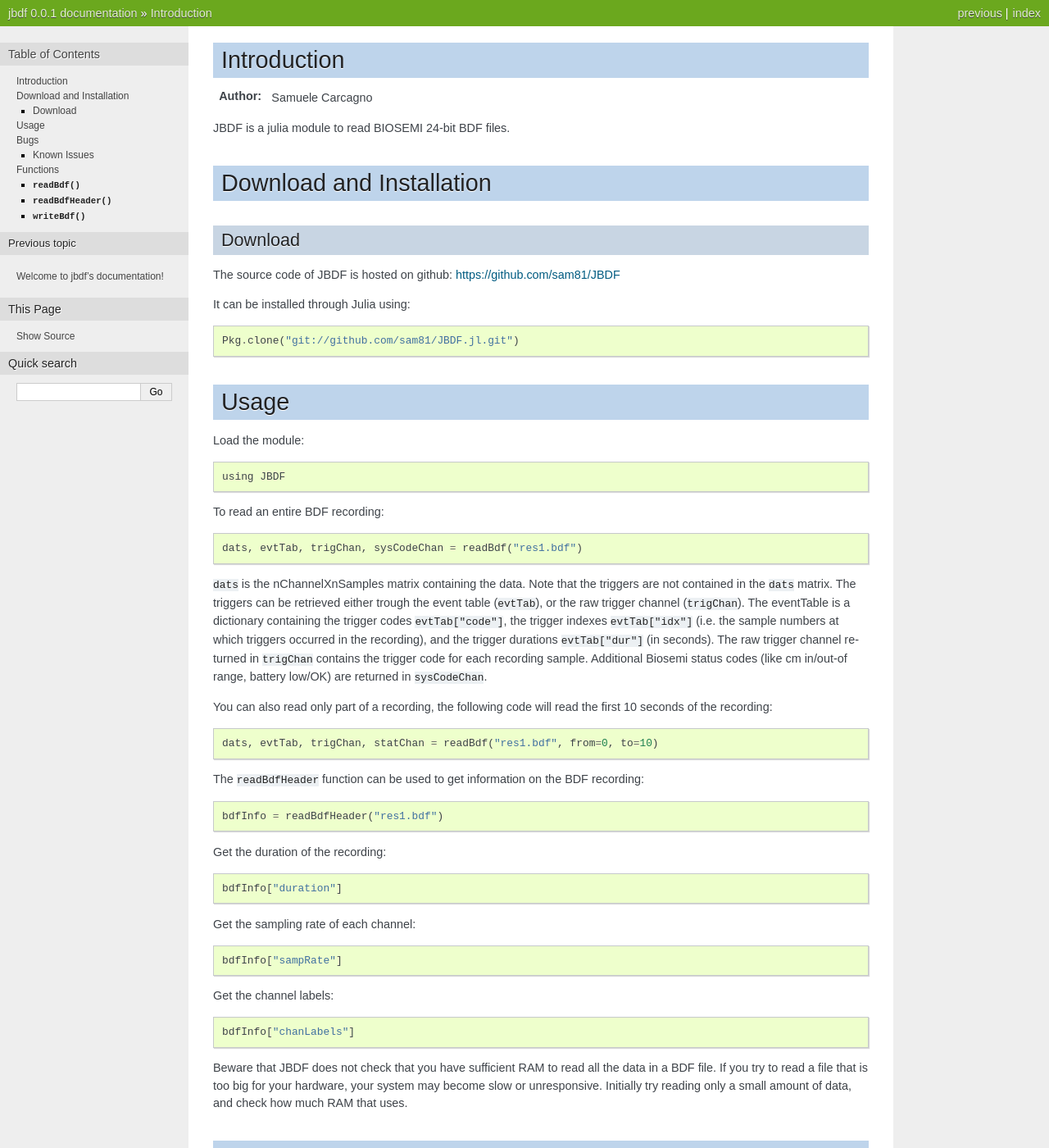
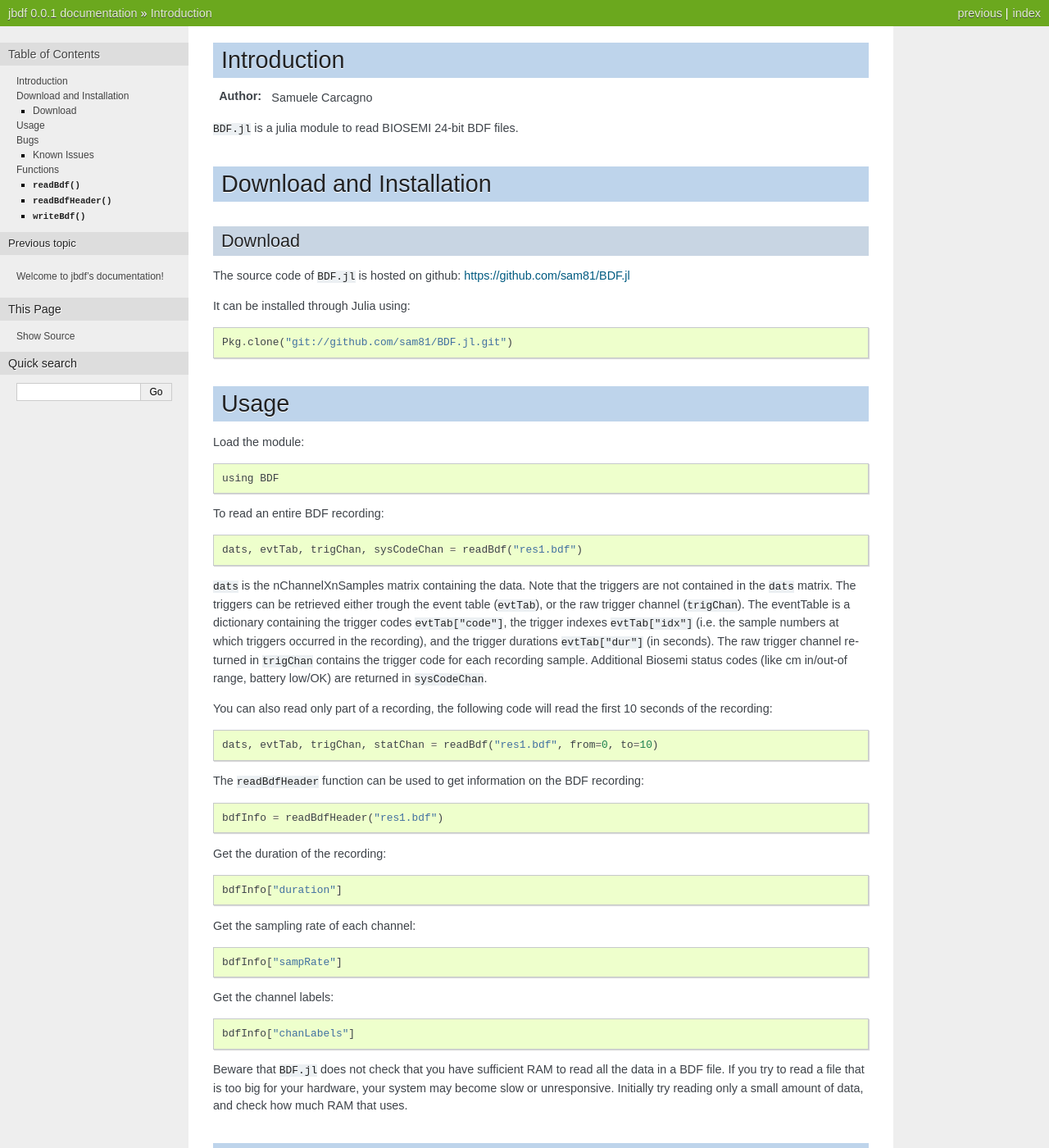
Before and after one commit to sam81/BDF.jl, a Sphinx documentation site: the page built from doc/intro.rst, in a window 1280 px wide and 1400 px high. Shown: the whole window at 82% size. Built offline with Sphinx 7.4.7, drawn with Linux system fonts in a browser that asks for light colours; some of the changed text lies outside the part shown.

Commit message:
Renamed to BDF.jl

```diff
--- a/doc/intro.rst
+++ b/doc/intro.rst
@@ -4,7 +4,7 @@
 ************
 :Author: Samuele Carcagno
 
-JBDF is a julia module to read BIOSEMI 24-bit BDF files.
+``BDF.jl`` is a julia module to read BIOSEMI 24-bit BDF files.
 
 
 *************************
@@ -14,19 +14,19 @@
 Download
 ========
 
-The source code of JBDF is hosted on
-github: https://github.com/sam81/JBDF
+The source code of ``BDF.jl`` is hosted on
+github: https://github.com/sam81/BDF.jl
 
 It can be installed through Julia using::
 
-    Pkg.clone("git://github.com/sam81/JBDF.jl.git")
+    Pkg.clone("git://github.com/sam81/BDF.jl.git")
 
 ******
 Usage
 ******
 Load the module::
 
-    using JBDF
+    using BDF
 
 To read an entire BDF recording::
 
@@ -64,7 +64,7 @@
     bdfInfo["chanLabels"]
 
 
-Beware that JBDF does not check that you have sufficient RAM to
+Beware that ``BDF.jl`` does not check that you have sufficient RAM to
 read all the data in a BDF file. If you try to read a file that is
 too big for your hardware, your system may become slow or unresponsive.
 Initially try reading only a small amount of data, and check how much
@@ -74,7 +74,7 @@
 Bugs
 ******
 
-Please, report any bugs on github https://github.com/sam81/JBDF/issues
+Please, report any bugs on github https://github.com/sam81/BDF.jl/issues
 
 Known Issues
 ============
```
Also changed, not shown: README.md (+1 -1 lines).
